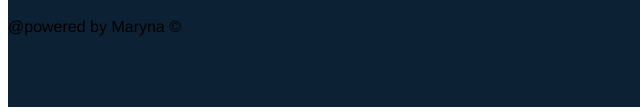
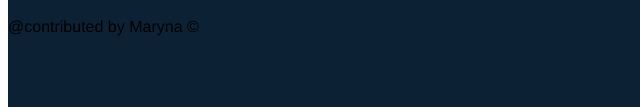
Before and after one commit to maryna-gol/sats-website, a plain HTML site: page index.html in a window 1280 px wide. Shown: the part 1228-1340 px from the top of the page, 0-640 px from the left. Drawn offline with Linux system fonts and the light colour scheme.

Commit message:
Update index.html

```diff
--- a/index.html
+++ b/index.html
@@ -165,7 +165,7 @@
 
 
     <p>
-     @powered by Maryna &copy;
+     @contributed by Maryna &copy;
     </p>
 
 </footer>
```
